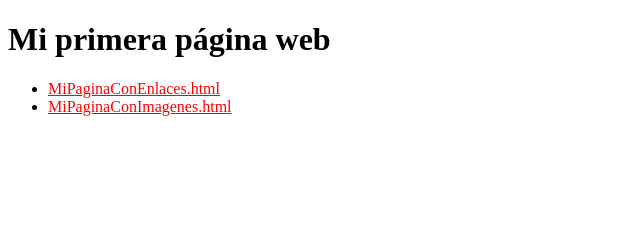
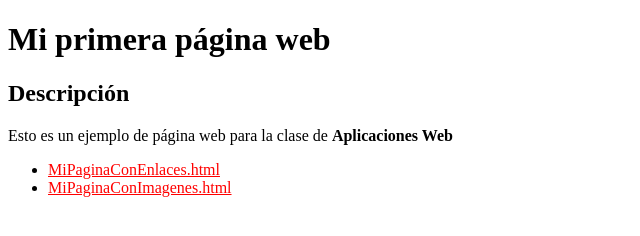
Before and after one commit to profesor-carlospf/mi-primera-pagina-web, a plain HTML site: page index.html in a window 1280 px wide. Shown: the whole page, without its empty margins (0-640 px from the left). Drawn offline with Linux system fonts and the light colour scheme.

Commit message:
Actualizando el index.html

```diff
--- a/index.html
+++ b/index.html
@@ -7,6 +7,8 @@
   </head>
   <body>
     <h1>Mi primera página web</h1>
+    <h2>Descripción</h2>
+    <p>Esto es un ejemplo de página web para la clase de <strong>Aplicaciones Web</strong></p>
     <ul>
       <li>
         <a href="./site/MiPaginaConEnlaces.html">MiPaginaConEnlaces.html</a>
```
